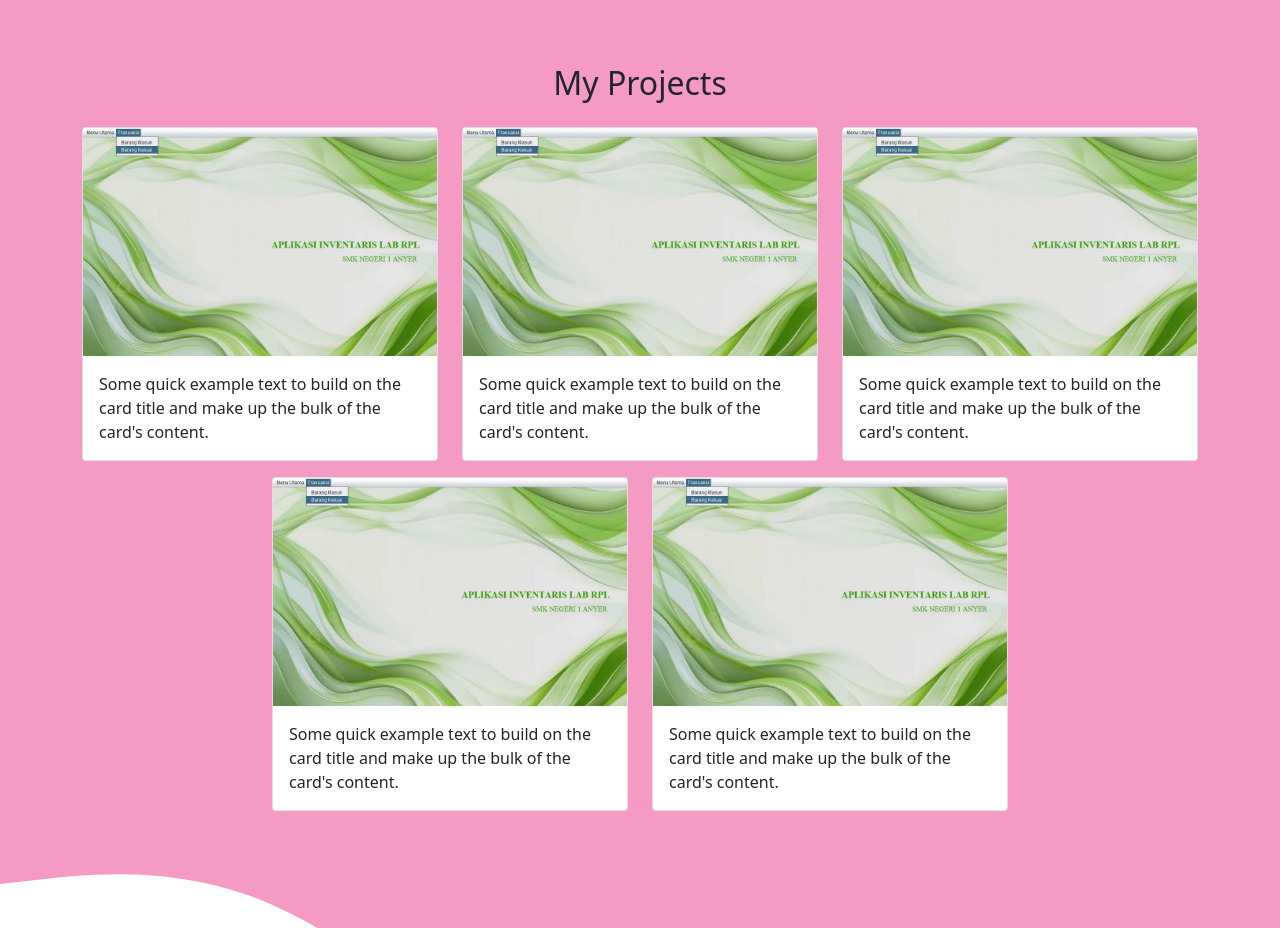
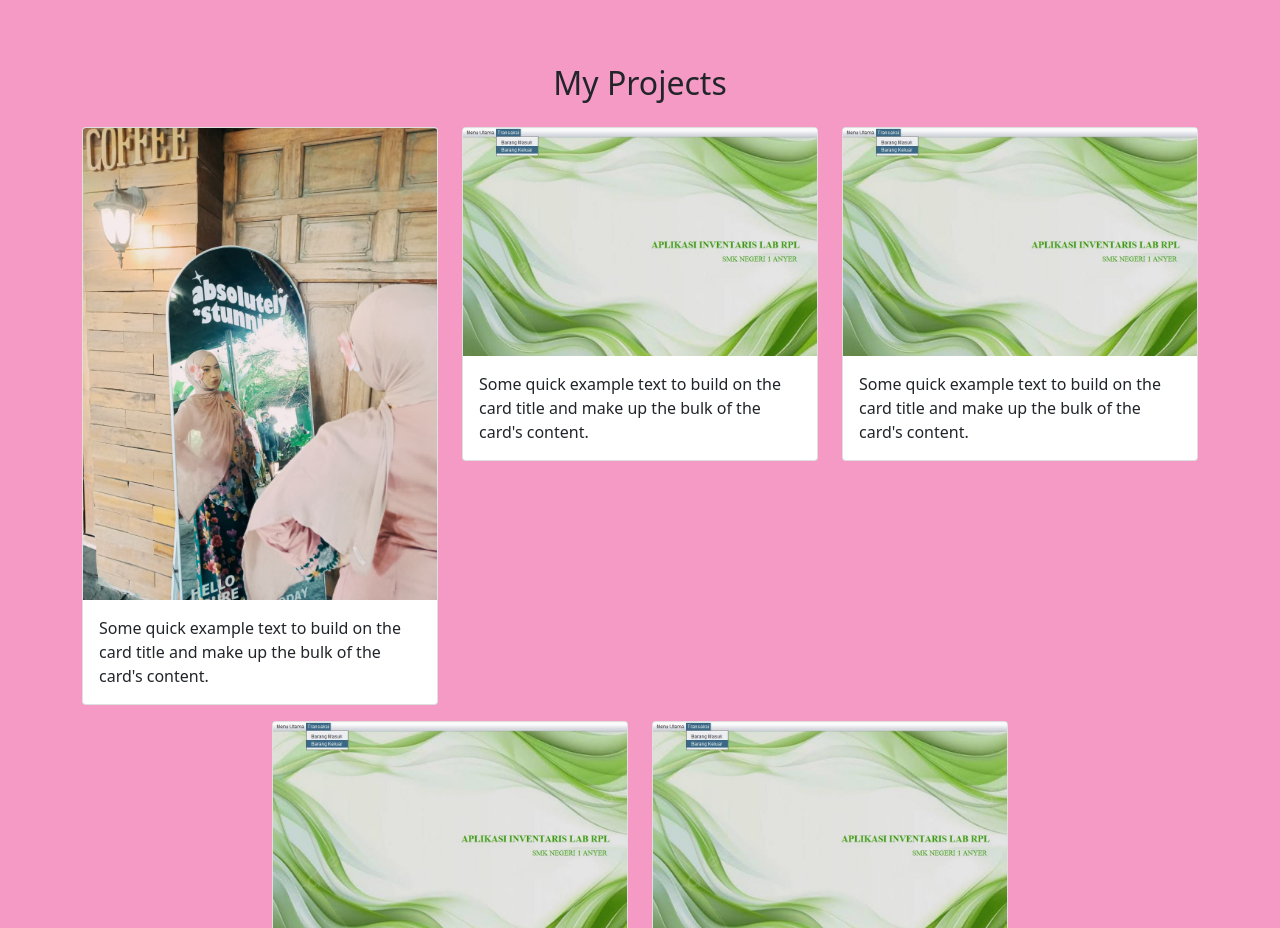
Before and after one commit to anisatrii/portofolio, a plain HTML site: page index.html in a window 1280 px wide. Shown: the part 1380-2308 px from the top of the page. Drawn offline with nearby package versions, Linux system fonts and the light colour scheme; a script that the page names is missing.

Commit message:
Update index.html

```diff
--- a/index.html
+++ b/index.html
@@ -100,7 +100,7 @@
         <div class="row justify-content-center">
           <div class="col-md-4 mb-3">
             <div class="card">
-              <img src="img/a copy.jpg" class="card-img-top" alt="Projects 1" />
+              <img src="img/s.jpg" class="card-img-top" alt="Projects 1" />
               <div class="card-body">
                 <p class="card-text">Some quick example text to build on the card title and make up the bulk of the card's content.</p>
               </div>
```
